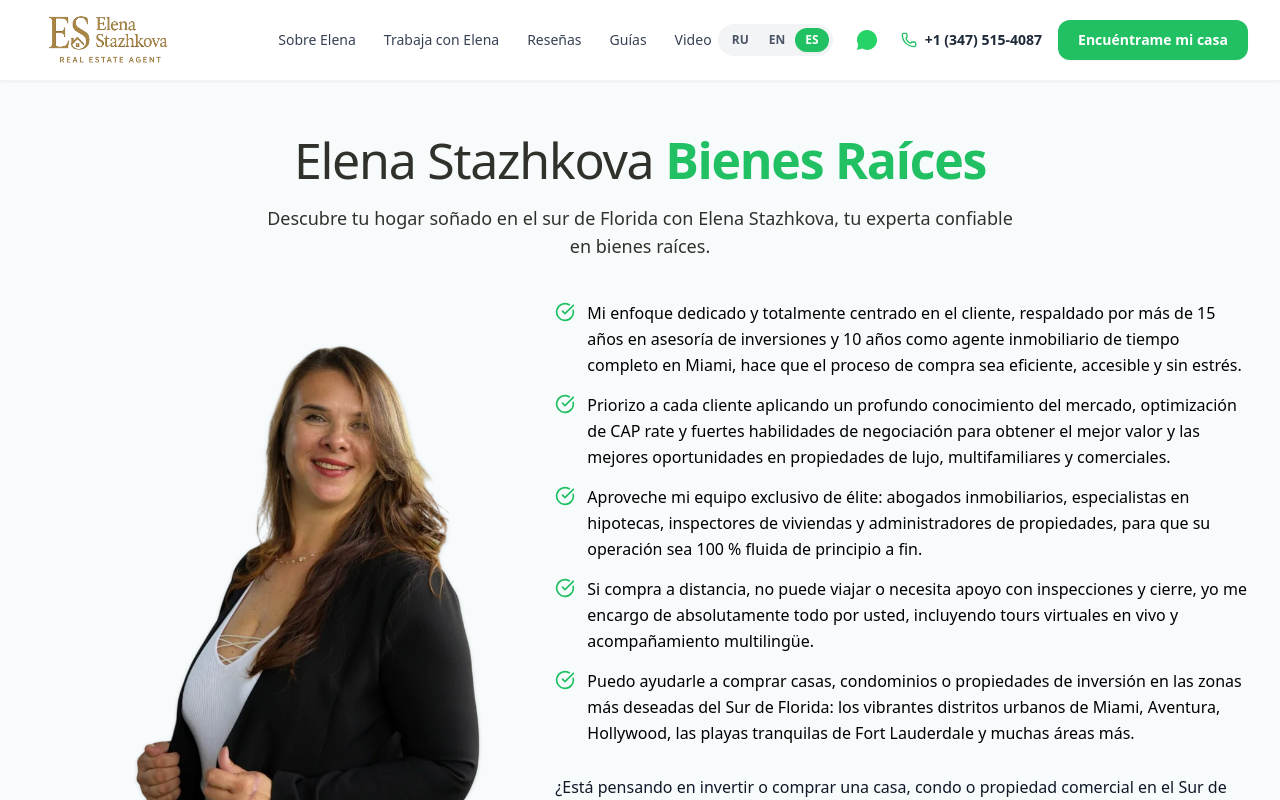
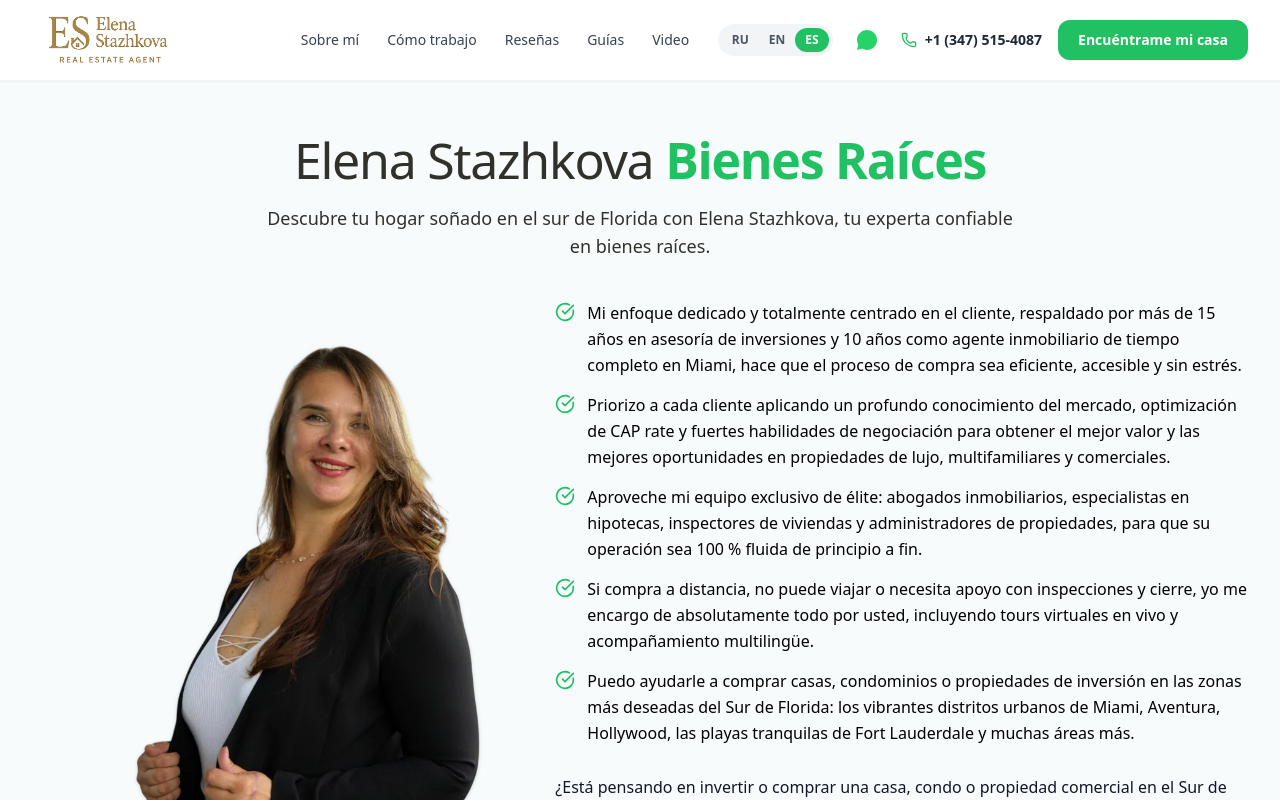
Before and after one commit to andreibdr/stazhkova_wp, a Next.js app in the folder website/: page /es in a window 1280 px wide. Shown: the top 800 px of the page. Built offline with nearby package versions, Linux system fonts and the light colour scheme; no server answers.

Commit message:
style: switch titles and navigation to first-person perspective across RU, EN, and ES

```diff
--- a/website/components/Navbar.tsx
+++ b/website/components/Navbar.tsx
@@ -15,24 +15,24 @@ export default function Navbar({ lang }: NavbarProps) {
 
   const navLabels = {
     ru: {
-      about: 'О Елене',
-      work: 'Работаем с Еленой',
+      about: 'Обо мне',
+      work: 'Как я работаю',
       reviews: 'Отзывы',
       guides: 'Гайды',
       video: 'Видео',
       findHome: 'Найти мой дом',
     },
     en: {
-      about: 'About Elena',
-      work: 'Work with Elena',
+      about: 'About Me',
+      work: 'Work with Me',
       reviews: 'Reviews',
       guides: 'Guides',
       video: 'Video',
       findHome: 'Find My Home',
     },
     es: {
-      about: 'Sobre Elena',
-      work: 'Trabaja con Elena',
+      about: 'Sobre mí',
+      work: 'Cómo trabajo',
       reviews: 'Reseñas',
       guides: 'Guías',
       video: 'Video',
--- a/website/content/content.json
+++ b/website/content/content.json
@@ -1,8 +1,8 @@
 {
   "ru": {
     "nav": {
-      "about": "О Елене",
-      "work": "Работаем с Еленой",
+      "about": "Обо мне",
+      "work": "Как я работаю",
       "reviews": "Отзывы",
       "process": "Этапы",
       "guides": "Гайды",
@@ -77,8 +77,8 @@
       "success_desc": "Елена свяжется с вами лично в течение нескольких часов."
     },
     "work_with_elena": {
-      "title_accent": "Работаем с",
-      "title_main": "Еленой",
+      "title_accent": "Как я",
+      "title_main": "работаю",
       "intro": "Я специализируюсь на покупке недвижимости в Южной Флориде для покупателей из других штатов и стран (особенно из России и Европы). Вот с кем я работаю чаще всего:",
       "questions": [
         "Пытались искать объект сами и запутались?",
@@ -126,8 +126,8 @@
       ]
     },
     "about_elena": {
-      "title_accent": "Про",
-      "title_main": "Елену",
+      "title_accent": "Обо",
+      "title_main": "мне",
       "photo": "/images/elena_about.webp",
       "messages": [
         "Я - Елена Стажкова, эксперт по недвижимости и консультант по инвестициям с более чем 15-летним опытом в инвестиционном консультировании, управлении портфелями и оценке стратегий. Я окончила Московский государственный университет имени М. В. Ломоносова с дипломом магистра искусств и завершила там аспирантуру, что дало мне прочную основу для моей карьеры.",
@@ -147,8 +147,8 @@
   },
   "en": {
     "nav": {
-      "about": "About Elena",
-      "work": "Work with Elena",
+      "about": "About Me",
+      "work": "Work with Me",
       "reviews": "Reviews",
       "process": "Process",
       "guides": "Guides",
@@ -224,7 +224,7 @@
     },
     "work_with_elena": {
       "title_accent": "Work with",
-      "title_main": "Elena",
+      "title_main": "Me",
       "intro": "I specialize in helping out-of-state and international buyers — including investors from Russia and Europe — find the perfect home, condo, or income-producing property in South Florida. Here’s who I help most…",
       "questions": [
         "Tried searching for property in Miami or South Florida on your own and got overwhelmed?",
@@ -273,7 +273,7 @@
     },
     "about_elena": {
       "title_accent": "About",
-      "title_main": "Elena",
+      "title_main": "Me",
       "photo": "/images/elena_about.webp",
       "messages": [
         "I’m Elena Stazhkova, a dedicated real estate expert and investment consultant with over 15 years of experience in investment advisory, portfolio management, and strategy evaluation. I graduated from Lomonosov Moscow State University with a Master’s of Arts and completed postgraduate studies there, which equipped me with a strong foundation for my career.",
@@ -293,8 +293,8 @@
   },
   "es": {
     "nav": {
-      "about": "Sobre Elena",
-      "work": "Trabaja con Elena",
+      "about": "Sobre mí",
+      "work": "Cómo trabajo",
       "reviews": "Reseñas",
       "process": "Proceso",
       "guides": "Guías",
@@ -369,8 +369,8 @@
       "success_desc": "Elena se comunicará con usted personalmente en unas pocas horas."
     },
     "work_with_elena": {
-      "title_accent": "Trabaja con",
-      "title_main": "Elena",
+      "title_accent": "Cómo",
+      "title_main": "trabajo",
       "intro": "Me especializo en ayudar a compradores de otros estados y extranjeros —incluyendo inversores de Rusia, Europa y Latinoamérica— a encontrar la casa, condo o propiedad de inversión ideal en el Sur de Florida. Estas son las personas a las que más ayudo:",
       "questions": [
         "¿Intentaste buscar propiedades en Miami o el Sur de Florida por tu cuenta y te sentiste abrumado?",
@@ -419,7 +419,7 @@
     },
     "about_elena": {
       "title_accent": "Sobre",
-      "title_main": "Elena",
+      "title_main": "mí",
       "photo": "/images/elena_about.webp",
       "messages": [
         "Soy Elena Stazhkova, profesional de bienes raíces y consultora de inversiones con más de 15 años de experiencia en asesoría de inversiones, gestión de portafolios y evaluación estratégica. Me gradué de la Universidad Estatal de Moscú Lomonosov con una Maestría en Artes y completé estudios de posgrado allí, lo que me brindó una sólida base para mi carrera.",
```
